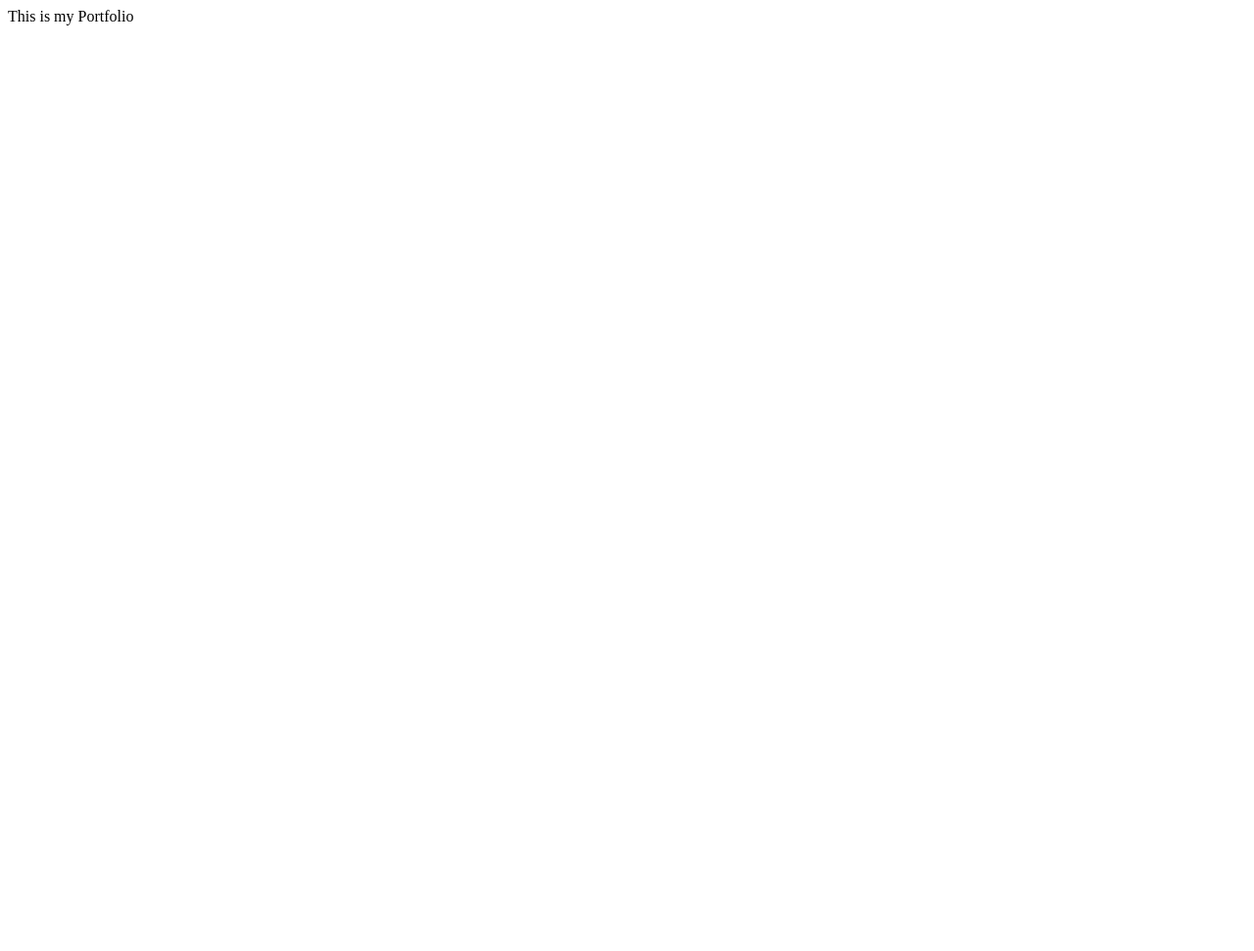
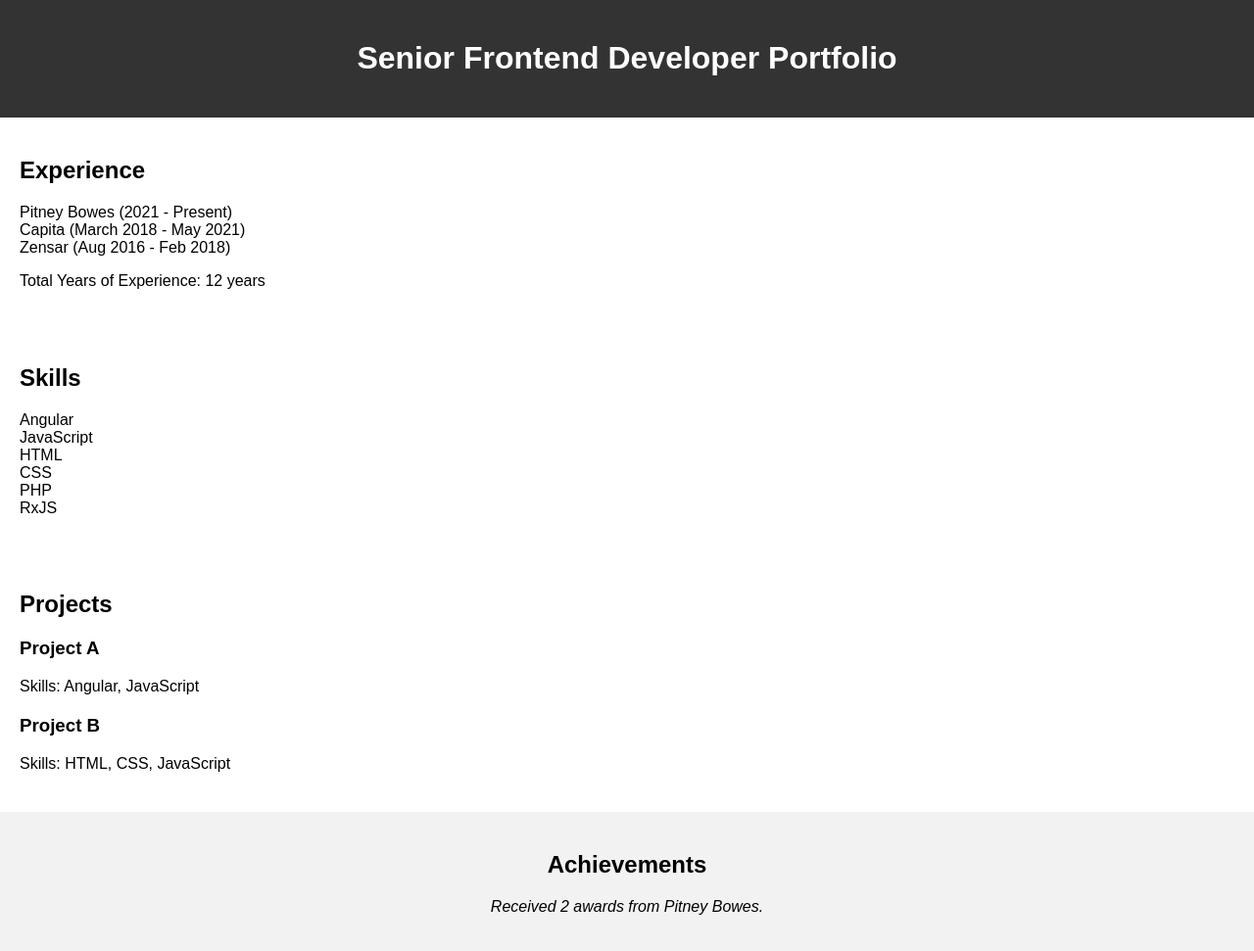
Before and after one commit to Wewake92/Wewake92.github.io, a plain HTML site: page index.html in a window 1280 px wide. Shown: the whole page at 98% size. Before the commit the page ends 800 px from the top, so only its background shows below. Drawn offline with Linux system fonts and the light colour scheme.

Commit message:
Dummy portfolio

```diff
--- a/index.html
+++ b/index.html
@@ -1 +1,54 @@
-This is my Portfolio
+<!DOCTYPE html>
+<html lang="en">
+<head>
+    <meta charset="UTF-8">
+    <meta name="viewport" content="width=device-width, initial-scale=1.0">
+    <title>Senior Frontend Developer Portfolio</title>
+    <link rel="stylesheet" href="styles.css">
+</head>
+<body>
+    <header>
+        <h1>Senior Frontend Developer Portfolio</h1>
+    </header>
+
+    <section class="experience">
+        <h2>Experience</h2>
+        <ul>
+            <li>Pitney Bowes (2021 - Present)</li>
+            <li>Capita (March 2018 - May 2021)</li>
+            <li>Zensar (Aug 2016 - Feb 2018)</li>
+        </ul>
+        <p>Total Years of Experience: 12 years</p>
+    </section>
+
+    <section class="skills">
+        <h2>Skills</h2>
+        <ul>
+            <li>Angular</li>
+            <li>JavaScript</li>
+            <li>HTML</li>
+            <li>CSS</li>
+            <li>PHP</li>
+            <li>RxJS</li>
+        </ul>
+    </section>
+
+    <section class="projects">
+        <h2>Projects</h2>
+        <div class="project">
+            <h3>Project A</h3>
+            <p>Skills: Angular, JavaScript</p>
+        </div>
+        <div class="project">
+            <h3>Project B</h3>
+            <p>Skills: HTML, CSS, JavaScript</p>
+        </div>
+        <!-- Add more projects as needed -->
+    </section>
+
+    <section class="achievements">
+        <h2>Achievements</h2>
+        <p>Received 2 awards from Pitney Bowes.</p>
+    </section>
+</body>
+</html>
--- /dev/null
+++ b/styles.css
@@ -0,0 +1,36 @@
+body {
+    font-family: Arial, sans-serif;
+    margin: 0;
+    padding: 0;
+}
+
+header {
+    background-color: #333;
+    color: #fff;
+    padding: 20px;
+    text-align: center;
+}
+
+section {
+    padding: 20px;
+}
+
+.skills ul,
+.experience ul {
+    list-style: none;
+    padding: 0;
+}
+
+.projects .project {
+    margin-bottom: 20px;
+}
+
+.achievements {
+    background-color: #f2f2f2;
+    text-align: center;
+    padding: 20px;
+}
+
+.achievements p {
+    font-style: italic;
+}
```
